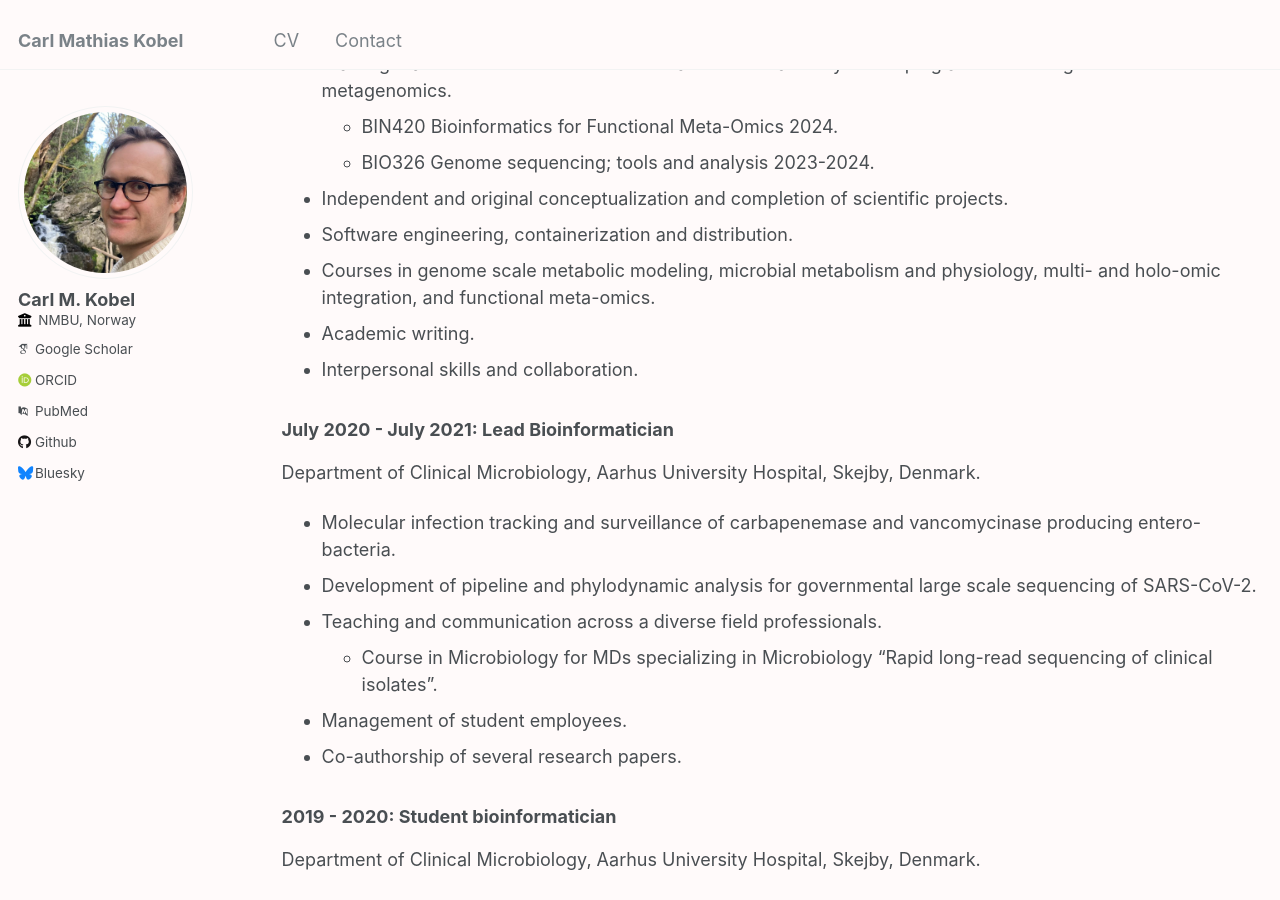
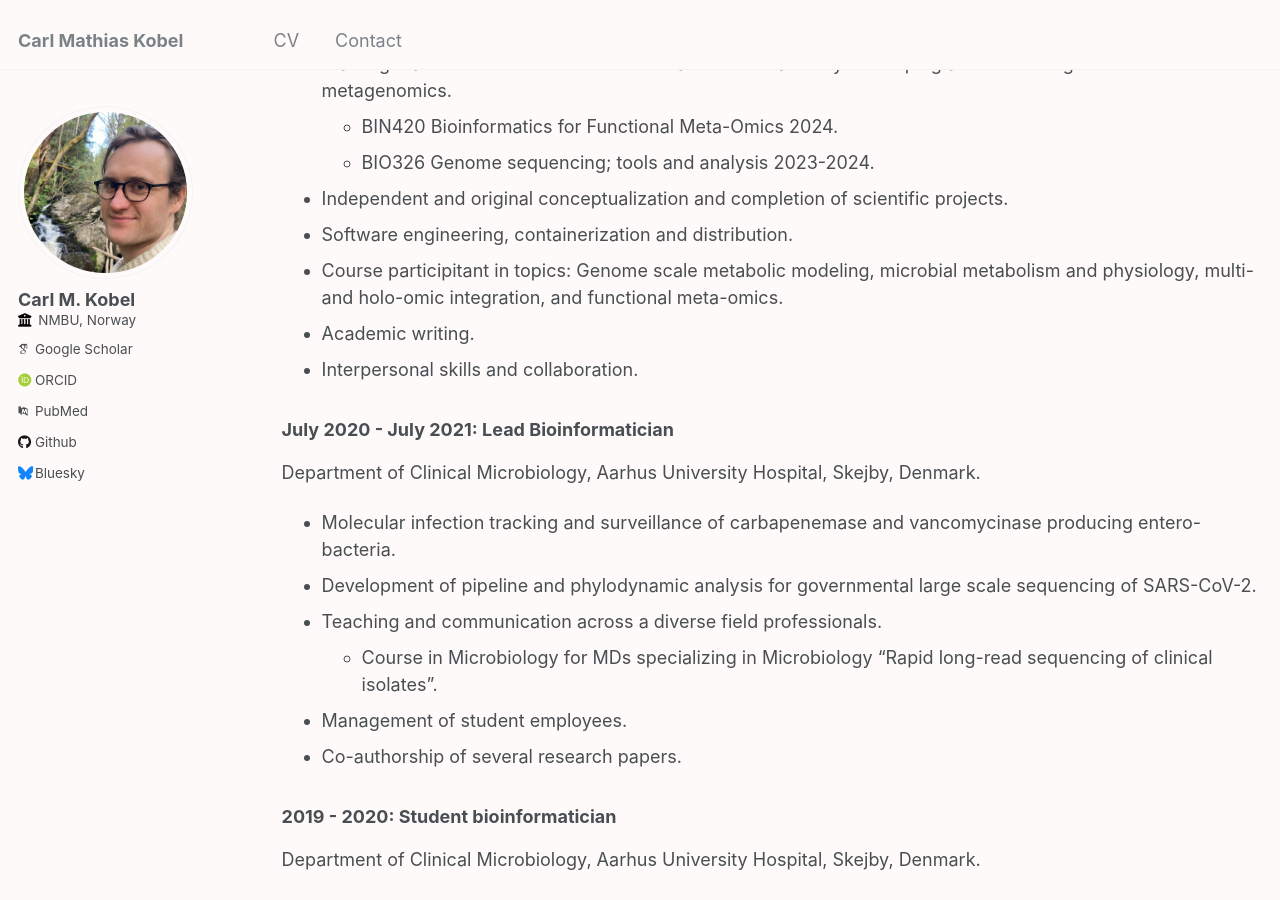
Before and after one commit to cmkobel/cmkobel.github.io, a Jekyll site: the page built from _pages/cv.md, in a window 1280 px wide and 900 px high, scrolled down 651 px. Built offline with Jekyll 4.4.1, drawn with Linux system fonts in a browser that asks for light colours; some web fonts are replaced.

Commit message:
Update cv.md

```diff
--- a/_pages/cv.md
+++ b/_pages/cv.md
@@ -29,7 +29,7 @@ Faculty of Biosciences, Norwegian University of Life Sciences, Ås, Norway.
     - BIO326 Genome sequencing; tools and analysis 2023-2024.
   - Independent and original conceptualization and completion of scientific projects.
   - Software engineering, containerization and distribution.
-  - Courses in genome scale metabolic modeling, microbial metabolism and physiology, multi- and holo-omic integration, and functional meta-omics.
+  - Course participitant in topics: Genome scale metabolic modeling, microbial metabolism and physiology, multi- and holo-omic integration, and functional meta-omics.
   - Academic writing.
   - Interpersonal skills and collaboration.
 
```
